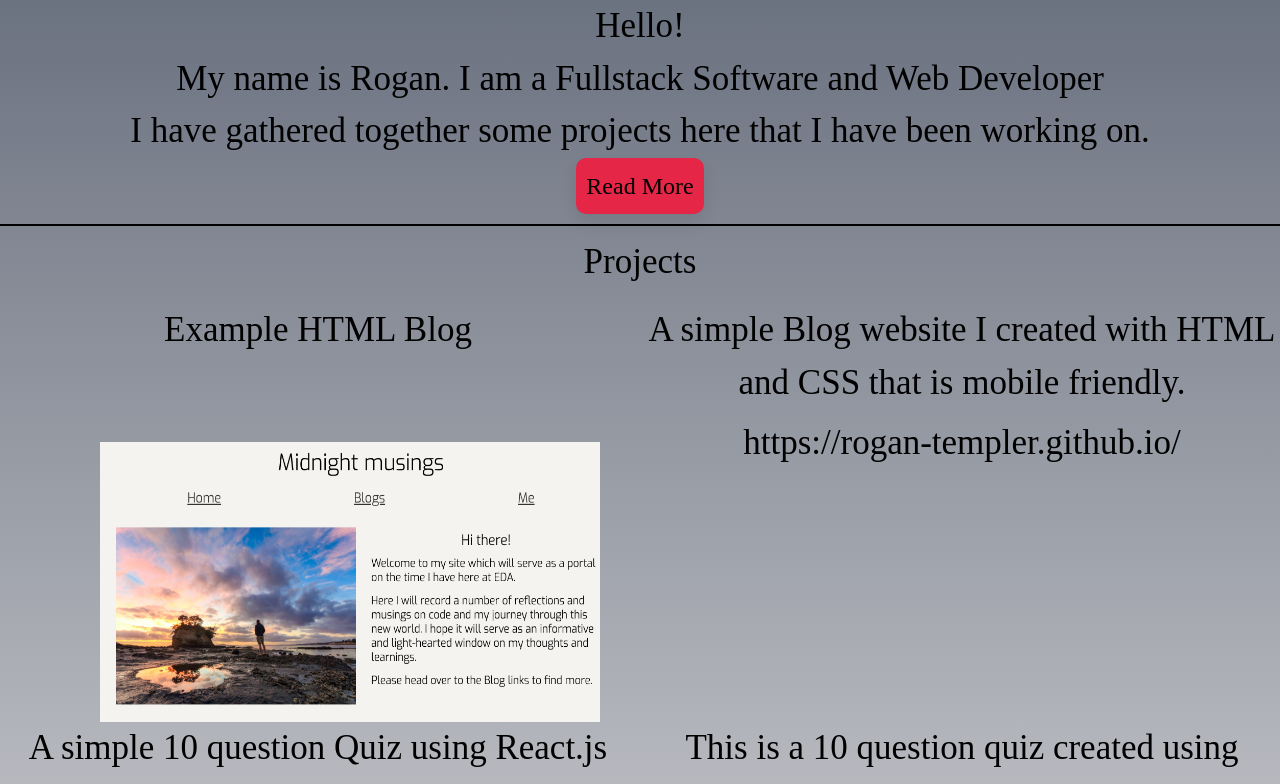
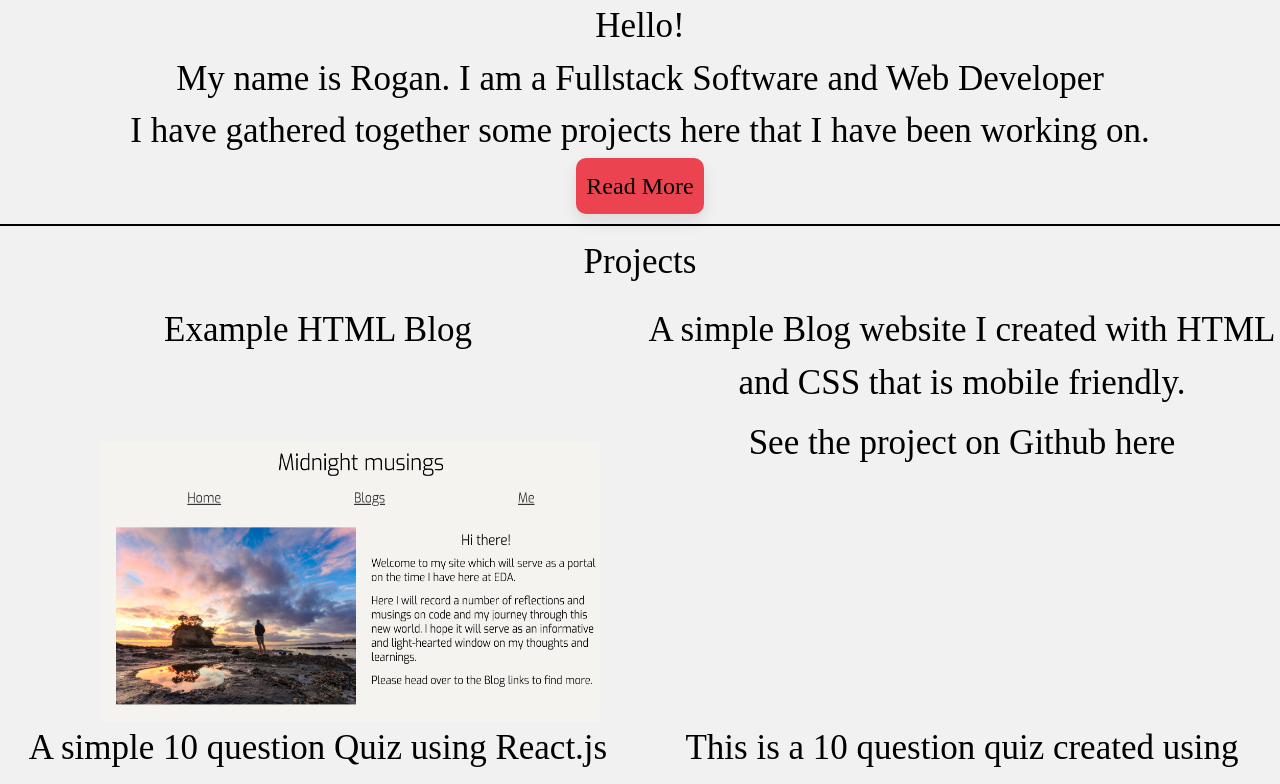
Before and after one commit to rogan-templer/portfolio, a React (Create React App) app in the folder portfolio/: page / in a window 1280 px wide. Shown: the top 784 px of the page. Built offline with nearby package versions, Linux system fonts and the light colour scheme; a web font is replaced by a local one.

Commit message:
colour changes

```diff
--- a/portfolio/public/Styles/main.css
+++ b/portfolio/public/Styles/main.css
@@ -1,12 +1,12 @@
 .container {
-  max-width: 1700px;
+  max-width: auto;
   margin: 0 auto;
 }
 
 body {
   font-family: 'Baloo Chettan 2', cursive;
   font-size: 35px;
-  background-color: #EFEDED;
+  background-color: #F1F1F1;
 }
 
 .picture img {
@@ -33,10 +33,14 @@ button {
   display: flex;
   justify-content: center;
   padding: 10px;
-  background-color: #e52647 ;
+  background-color: #EB434F ;
   cursor: pointer;
   font-size: 1.5rem;
   font-family: 'Baloo Chettan 2', cursive;
   border-radius: 10px;
   box-shadow: 0px 8px 15px rgba(26, 25, 25, 0.1);
 }
+
+button:hover {
+  background-color: #21948C;
+}
--- a/portfolio/src/App.js
+++ b/portfolio/src/App.js
@@ -12,7 +12,7 @@ class App extends Component {
 
   render() {
     return (
-      <div className='container bg-gradient-to-b from-gray-500'>
+      <div className='container bg-gradient-to-b from-f2f1ee'>
           <div className='text-center'>
             <h1>Hello!</h1>
             <p>My name is Rogan. I am a Fullstack Software and Web Developer</p>
--- a/portfolio/src/Projects.js
+++ b/portfolio/src/Projects.js
@@ -12,7 +12,7 @@ class Project extends Component {
         <h3 className='text-center'>{title}</h3>
           <p className='text-center'>{description}</p>
           <img src={image} alt='profile' style={{ width: 500, height: 280 }}/>
-          <a href={link} className='text-center'>{link}</a>
+          <a href={link} className='text-center'>See the project on Github here</a>
       </div>
     )
   }
```
